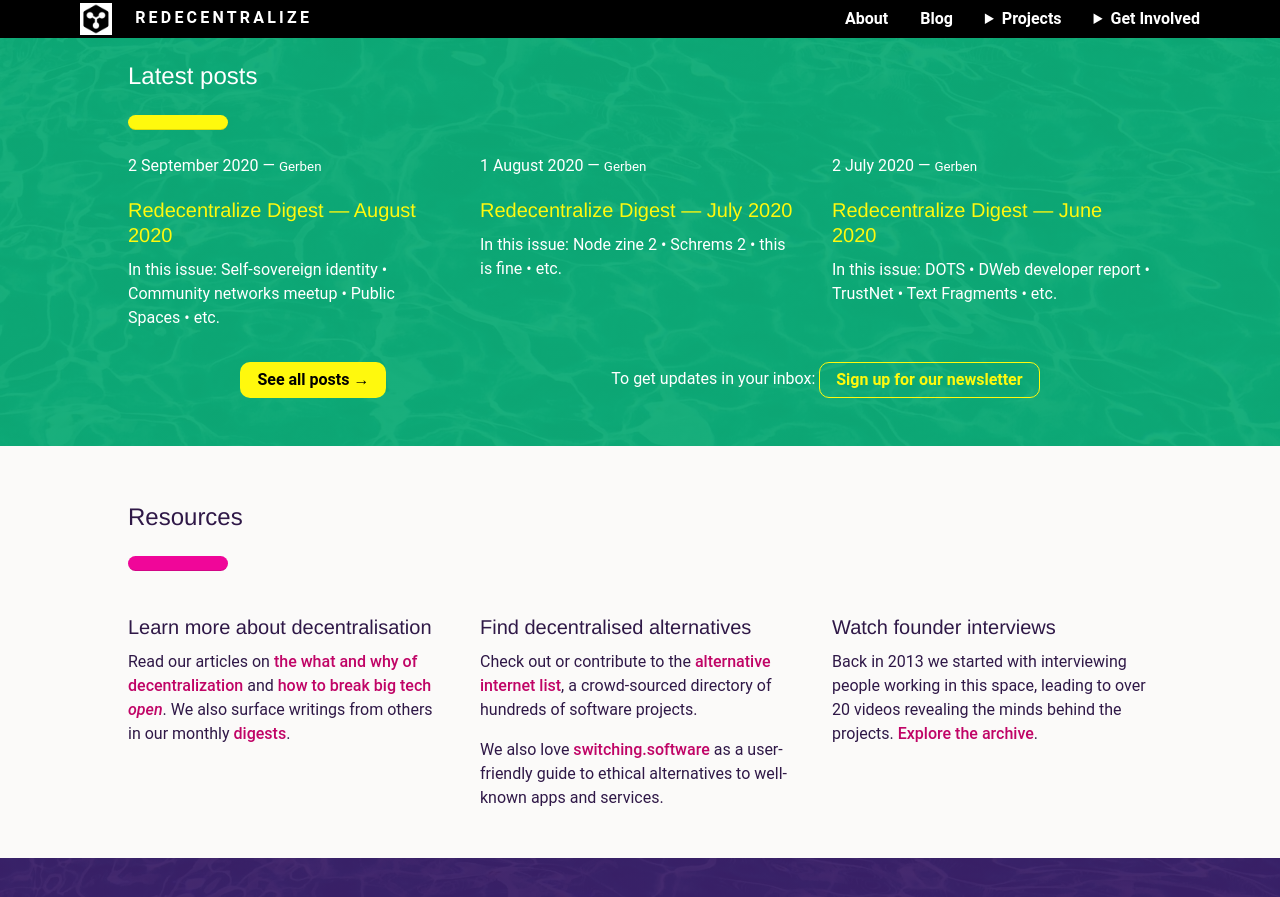
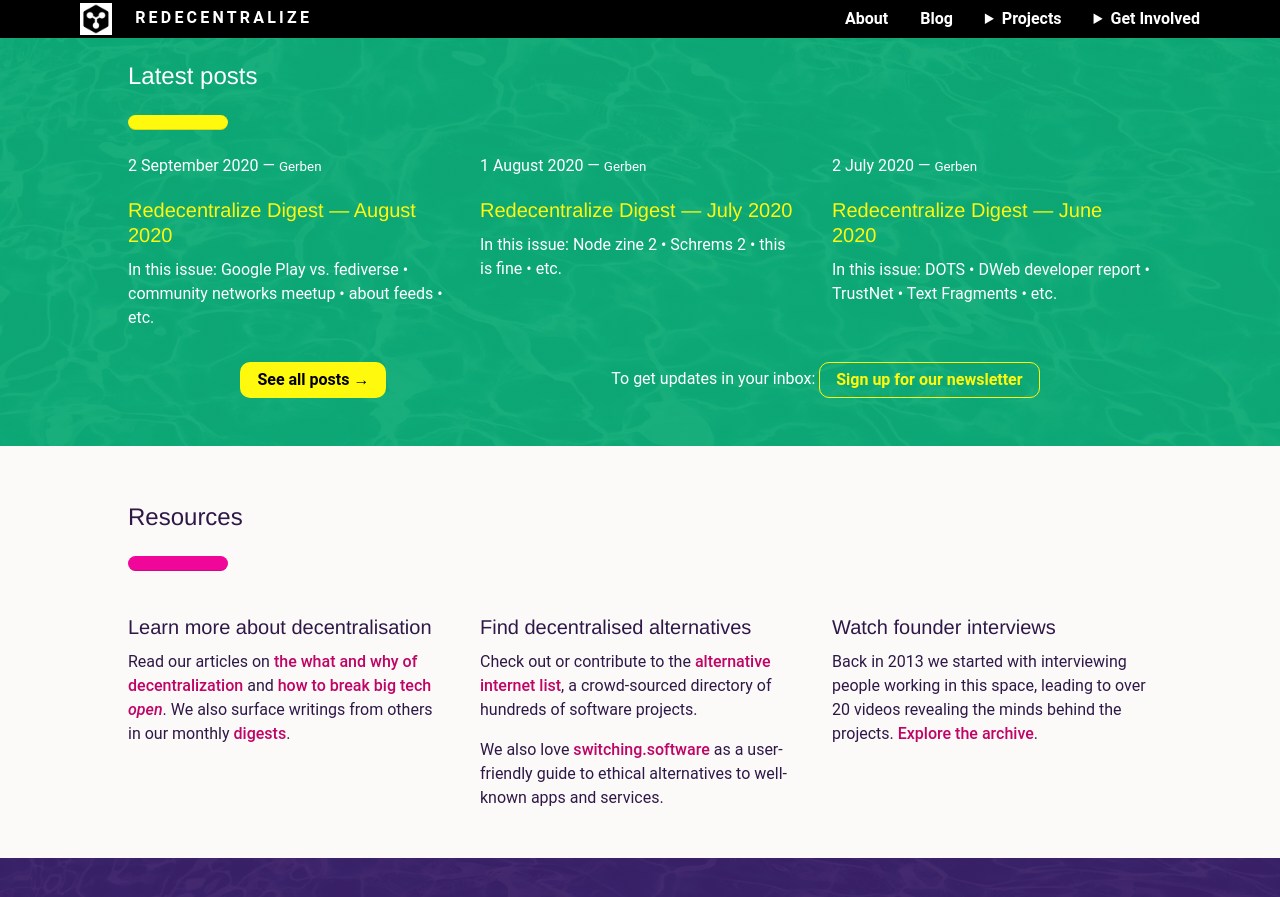
Before and after one commit to redecentralize/redecentralize-website, a Jekyll site: the page built from index.html, in a window 1280 px wide and 900 px high, scrolled down 1445 px. Shown: the top 897 px of the window. Built offline with Jekyll 4.4.1, drawn with Linux system fonts in a browser that asks for light colours.

Commit message:
Fix digest summary

```diff
--- a/_posts/redigest/2020-08-31-redigest.md
+++ b/_posts/redigest/2020-08-31-redigest.md
@@ -6,7 +6,7 @@
 issue: "August 2020"
 permalink: /redigest/2020/08
 title: "Redecentralize Digest — August 2020"
-summary: "In this issue: Self-sovereign identity • Community networks meetup • Public Spaces • etc."
+summary: "In this issue: Google Play vs. fediverse • community networks meetup • about feeds • etc."
 ---
 
 Redecentralize Digest — August 2020
```
